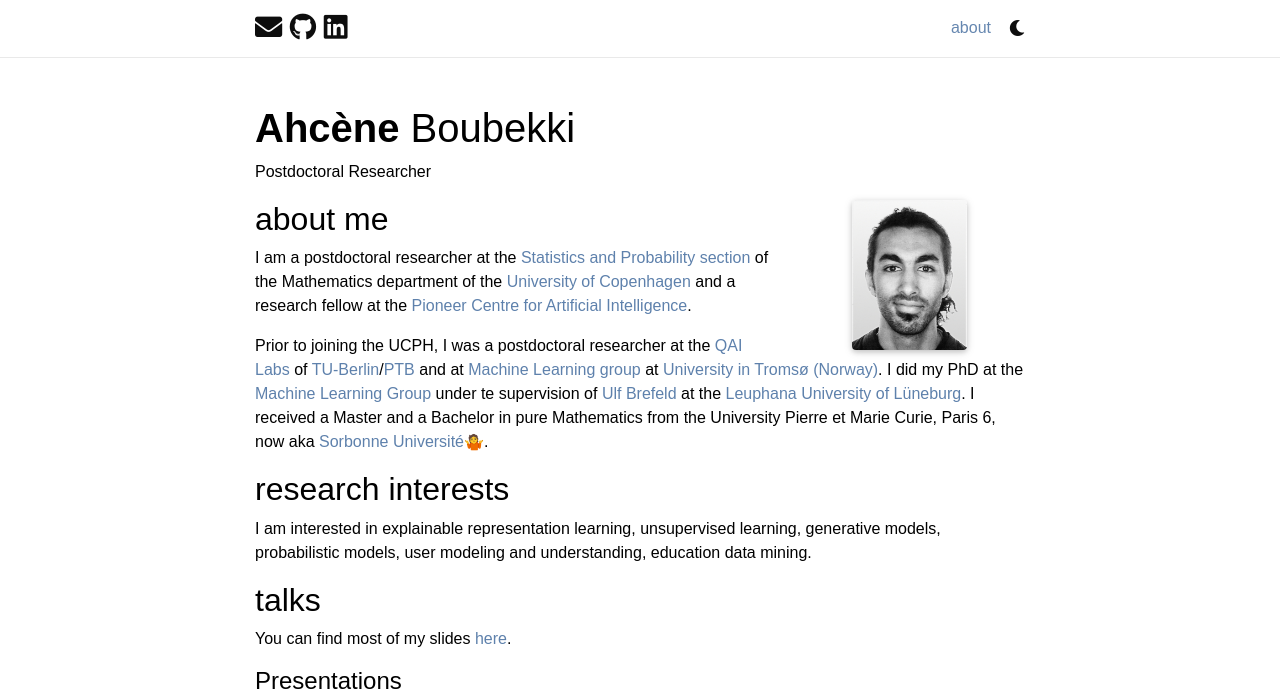
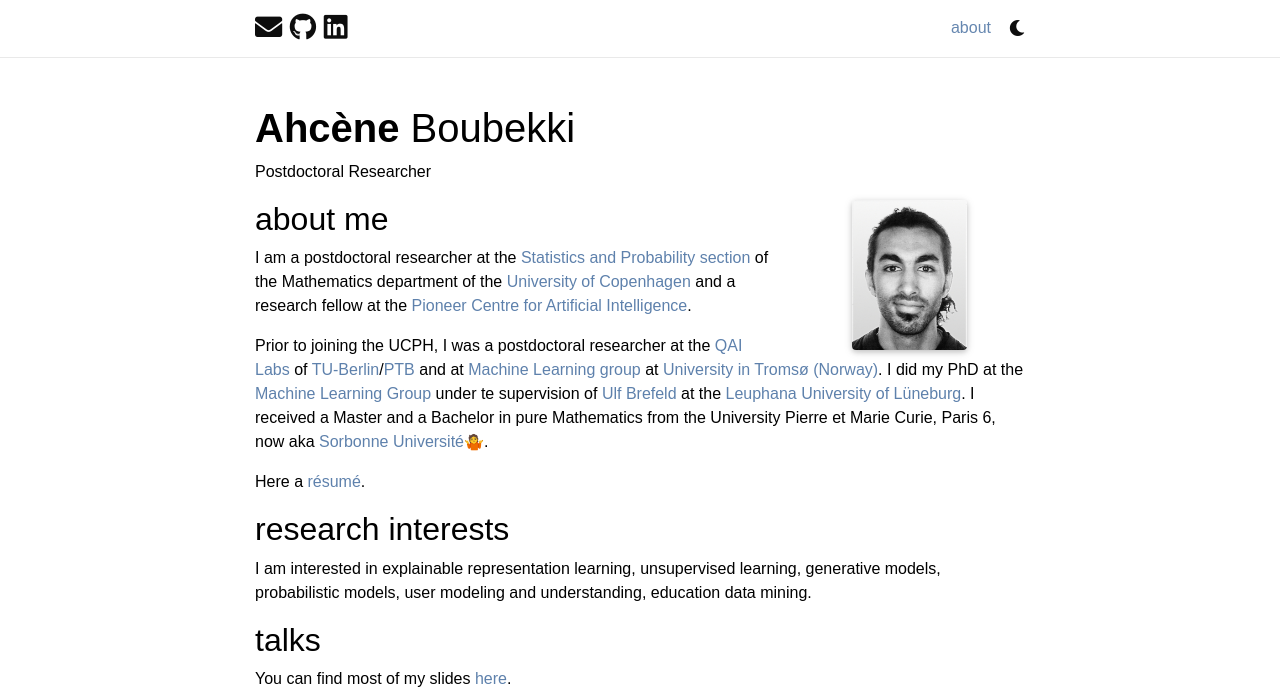
Before and after one commit to Ahcene-B/ahcene-b.github.io, a Jekyll site: the page built from _pages/about.md, in a window 1280 px wide and 900 px high, cut to the strip 0-700 px from the top of the window. Built offline with Jekyll 4.4.1, drawn with Linux system fonts in a browser that asks for light colours; nearby versions of some CDN libraries; comment, search, counter and statistics services are not loaded; a style sheet for code colours, icons or effects is not loaded.

Commit message:
Update about.md
up resume

```diff
--- a/_pages/about.md
+++ b/_pages/about.md
@@ -23,6 +23,8 @@ Prior to joining the UCPH, I was a postdoctoral researcher at the [QAI Labs](htt
 I did my PhD at the [Machine Learning Group](http://ml3.leuphana.de/team.html) under te supervision of [Ulf Brefeld](http://ml3.leuphana.de/ulf.html) at the [Leuphana University of Lüneburg](http://www.leuphana.de/en/home.html).
 I received a Master and a Bachelor in pure Mathematics from the University Pierre et Marie Curie, Paris 6, now aka [Sorbonne Université](https://www.sorbonne-universite.fr/)🤷.
 
+Here a [résumé](https://github.com/Ahcene-B/ahcene-b.github.io/blob/main/_data/ABoubekki_resume.pdf).
+
 
 ## research interests
 
@@ -34,16 +36,21 @@ I am interested in explainable representation learning, unsupervised learning, g
 You can find most of my slides [here](http://slides.com./ahcene).
 
 #### Presentations
+<iframe src="https://slides.com/ahcene/inspecting-vision-models/embed" width="320" height="240" title="Inspecting Vision Models" scrolling="no" frameborder="0" webkitallowfullscreen mozallowfullscreen allowfullscreen></iframe>
 <iframe src="https://slides.com/ahcene/sem/embed"
   width="320" height="240"
   title="Prototypes and Self Explainable Models"
   scrolling="no"
   frameborder="0"
   webkitallowfullscreen mozallowfullscreen allowfullscreen
-  sandbox="allow-scripts"></iframe> <iframe src="https://slides.com/ahcene/inspecting-vision-models/embed" width="320" height="240" title="Inspecting Vision Models" scrolling="no" frameborder="0" webkitallowfullscreen mozallowfullscreen allowfullscreen></iframe> <iframe src="https://slides.com/ahcene/pantypes/embed" width="320" height="240" title="Pantypes" scrolling="no" frameborder="0" webkitallowfullscreen mozallowfullscreen allowfullscreen></iframe> <iframe src="https://slides.com/ahcene/clustering-fast/embed" width="320" height="240" title="Clustering Fast" scrolling="no" frameborder="0" webkitallowfullscreen mozallowfullscreen allowfullscreen></iframe>
+  sandbox="allow-scripts"></iframe>
+<iframe src="https://slides.com/ahcene/pantypes/embed" width="320" height="240" title="Pantypes" scrolling="no" frameborder="0" webkitallowfullscreen mozallowfullscreen allowfullscreen></iframe>
+<iframe src="https://slides.com/ahcene/clustering-fast/embed" width="320" height="240" title="Clustering Fast" scrolling="no" frameborder="0" webkitallowfullscreen mozallowfullscreen allowfullscreen></iframe>
 
 #### Lessons
-  <iframe src="https://slides.com/ahcene/from-clust-to-deep-clust/embed" width="320" height="240" title="From Clustering to Deep Clustering" scrolling="no" frameborder="0" webkitallowfullscreen mozallowfullscreen allowfullscreen></iframe> <iframe src="https://slides.com/ahcene/multi-lin-regr/embed" width="320" height="240" title="Multiple Linear Regression" scrolling="no" frameborder="0" webkitallowfullscreen mozallowfullscreen allowfullscreen></iframe> <iframe src="https://slides.com/ahcene/semaine-de-la-science/embed" width="320" height="240" title="Semaine de la Science" scrolling="no" frameborder="0" webkitallowfullscreen mozallowfullscreen allowfullscreen></iframe>
+  <iframe src="https://slides.com/ahcene/from-clust-to-deep-clust/embed" width="320" height="240" title="From Clustering to Deep Clustering" scrolling="no" frameborder="0" webkitallowfullscreen mozallowfullscreen allowfullscreen></iframe>
+  <iframe src="https://slides.com/ahcene/multi-lin-regr/embed" width="320" height="240" title="Multiple Linear Regression" scrolling="no" frameborder="0" webkitallowfullscreen mozallowfullscreen allowfullscreen></iframe>
+  <iframe src="https://slides.com/ahcene/semaine-de-la-science/embed" width="320" height="240" title="Semaine de la Science" scrolling="no" frameborder="0" webkitallowfullscreen mozallowfullscreen allowfullscreen></iframe>
 
 ## publications
 
```
